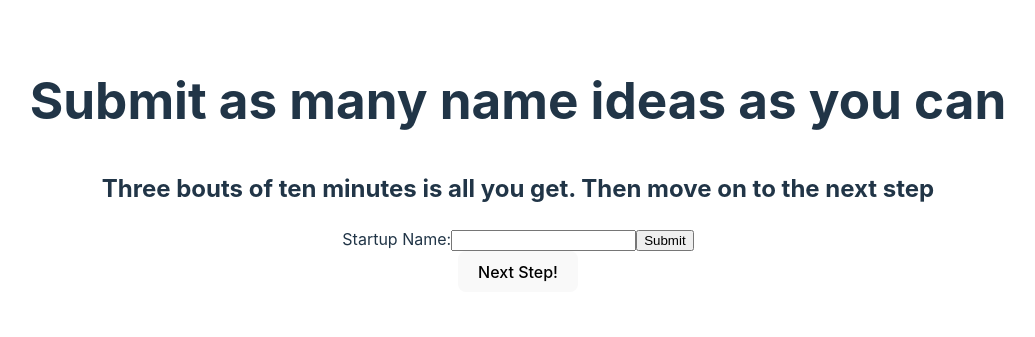
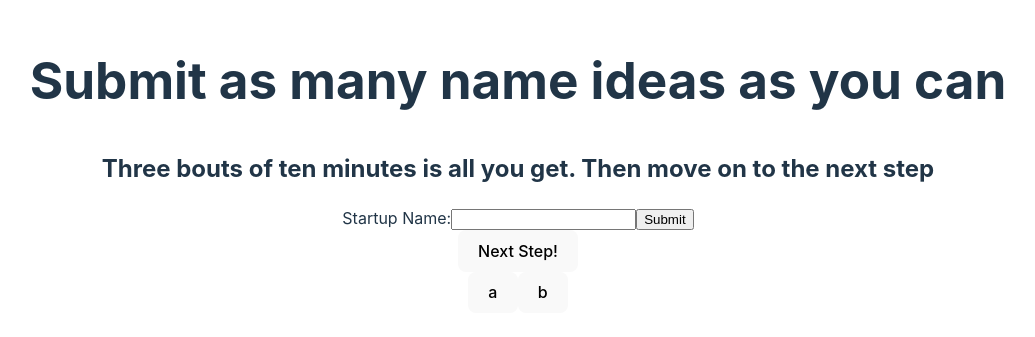
Before and after one commit to drebel/startup-name, a React (Vite) app: page / in a window 1280 px wide. Shown: the part 239-576 px from the top of the page, without its empty margins (122-1157 px from the left). Built offline with nearby package versions, Linux system fonts and the light colour scheme.

Commit message:
ISSUE-6--create UI for ranking ideas

```diff
--- a/src/App.jsx
+++ b/src/App.jsx
@@ -44,6 +44,11 @@ function App() {
         <input type="submit" />
       </form>
       <button onClick={handleNextStep}>Next Step!</button>
+
+      <section className='rankArea'>
+        <button className='optionOne'>a</button>
+        <button className='optionTwo'>b</button>
+      </section>
     </>
   )
 }
```
